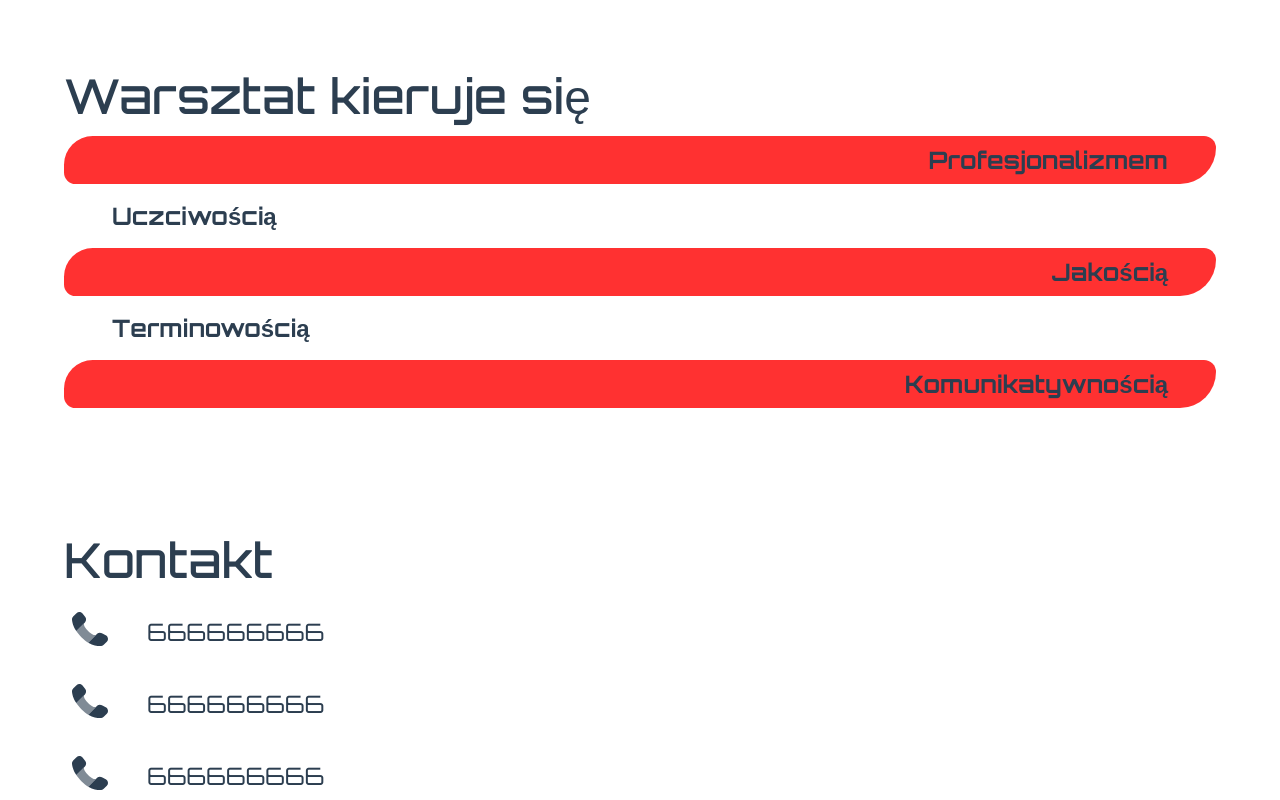
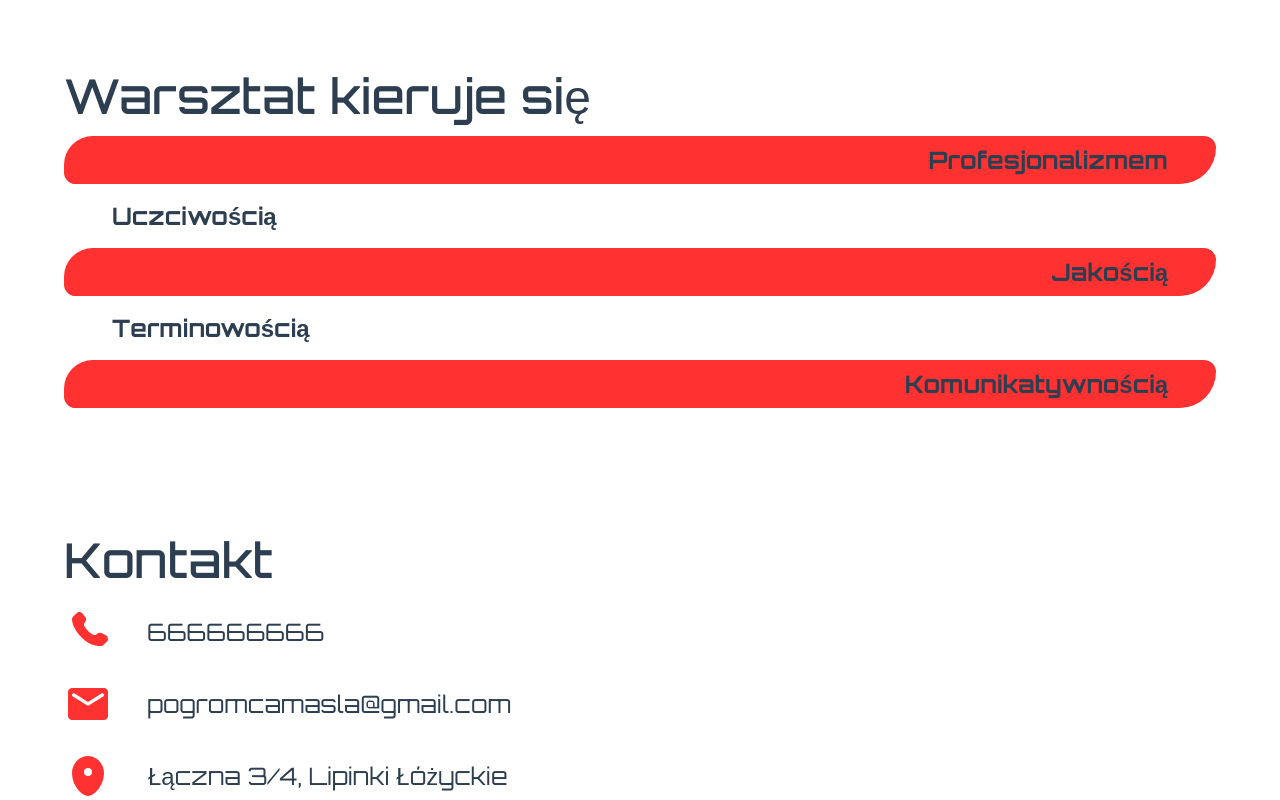
Before and after one commit to Adrian4401/CarMechanic, a Vue app: page / in a window 1280 px wide. Shown: the part 1522-2322 px from the top of the page. Built offline with nearby package versions, Linux system fonts and the light colour scheme.

Commit message:
Contact component finished.

```diff
--- a/src/components/ContactUs.vue
+++ b/src/components/ContactUs.vue
@@ -1,23 +1,25 @@
 <script setup lang="ts">
     import InfoItem from '@/components/InfoItem.vue'
     import PhoneIcon from './icons/IconPhone.vue'
+    import EmailIcon from './icons/IconEmail.vue'
+    import PointIcon from './icons/IconPoint.vue'
 </script>
 
 <template>
     <InfoItem>
         <template #heading>Kontakt</template>
         <div>
-            <div class="flex items-center lg:text-2xl mt-6">
-                <PhoneIcon class="w-12 h-12 mr-8"/>
-                <a href="tel: 666666666" class="flex">666666666</a>
+            <div class="contact-element">
+                <PhoneIcon class="contact-element-icon"/>
+                <a href="tel:666666666">666666666</a>
             </div>
-            <div class="flex items-center lg:text-2xl mt-6">
-                <PhoneIcon class="w-12 h-12 mr-8"/>
-                <a href="tel: 666666666" class="flex">666666666</a>
+            <div class="contact-element">
+                <EmailIcon class="contact-element-icon"/>
+                <a href="mailto:pogromcamasla@gmail.com">pogromcamasla@gmail.com</a>
             </div>
-            <div class="flex items-center lg:text-2xl mt-6">
-                <PhoneIcon class="w-12 h-12 mr-8"/>
-                <a href="tel: 666666666" class="flex">666666666</a>
+            <div class="contact-element">
+                <PointIcon class="contact-element-icon"/>
+                <p class="pl-1">Łączna 3/4, Lipinki Łóżyckie</p>
             </div>
         </div>
     </InfoItem>
--- a/src/components/icons/IconPhone.vue
+++ b/src/components/icons/IconPhone.vue
@@ -2,13 +2,12 @@
     import { defineComponent } from 'vue';
 
     defineComponent({
-    name: 'SolarPhoneBoldDuotone',
+    name: 'SolarPhoneBold',
     });
 </script>
 
 <template>
 	<svg xmlns="http://www.w3.org/2000/svg" width="96" height="96" viewBox="0 0 24 24">
-		<path fill="currentColor" fill-rule="evenodd" d="m16.1 13.359l.456-.453c.63-.626 1.611-.755 2.417-.317l1.91 1.039c1.227.667 1.498 2.302.539 3.255l-1.42 1.412c-.362.36-.81.622-1.326.67c-1.192.111-3.645.051-6.539-1.643zm-5.91-5.876l.287-.286c.707-.702.774-1.83.157-2.654L9.374 2.86C8.61 1.84 7.135 1.705 6.26 2.575l-1.57 1.56c-.433.432-.723.99-.688 1.61c.065 1.14.453 3.22 2.149 5.776z" clip-rule="evenodd" />
-		<path fill="currentColor" d="M12.063 11.497c-2.946-2.929-1.88-4.008-1.873-4.015l-4.039 4.04c.667 1.004 1.535 2.081 2.664 3.204c1.14 1.134 2.26 1.975 3.322 2.596L16.1 13.36s-1.082 1.076-4.037-1.862" opacity="0.6" />
+		<path fill="currentColor" d="m16.556 12.906l-.455.453s-1.083 1.076-4.038-1.862s-1.872-4.014-1.872-4.014l.286-.286c.707-.702.774-1.83.157-2.654L9.374 2.86C8.61 1.84 7.135 1.705 6.26 2.575l-1.57 1.56c-.433.432-.723.99-.688 1.61c.09 1.587.808 5 4.812 8.982c4.247 4.222 8.232 4.39 9.861 4.238c.516-.048.964-.31 1.325-.67l1.42-1.412c.96-.953.69-2.588-.538-3.255l-1.91-1.039c-.806-.437-1.787-.309-2.417.317" />
 	</svg>
 </template>
--- /dev/null
+++ b/src/components/icons/IconPoint.vue
@@ -0,0 +1,13 @@
+<script setup lang="ts">
+    import { defineComponent } from 'vue';
+
+    defineComponent({
+    name: 'SolarMapPointBold',
+    });
+</script>
+
+<template>
+	<svg xmlns="http://www.w3.org/2000/svg" width="96" height="96" viewBox="0 0 24 24">
+		<path fill="currentColor" fill-rule="evenodd" d="M12 2c-4.418 0-8 4.003-8 8.5c0 4.462 2.553 9.312 6.537 11.174a3.45 3.45 0 0 0 2.926 0C17.447 19.812 20 14.962 20 10.5C20 6.003 16.418 2 12 2m0 10a2 2 0 1 0 0-4a2 2 0 0 0 0 4" clip-rule="evenodd" />
+	</svg>
+</template>
--- a/src/index.css
+++ b/src/index.css
@@ -52,3 +52,11 @@ body {
 .about-list-red {
     @apply mt-2 font-bold pr-4 lg:pr-12 bg-secondary text-end
 }
+
+.contact-element {
+    @apply flex items-center lg:text-2xl mt-2 lg:mt-6
+}
+
+.contact-element-icon {
+    @apply w-12 h-12 mr-8 text-secondary
+}
```
